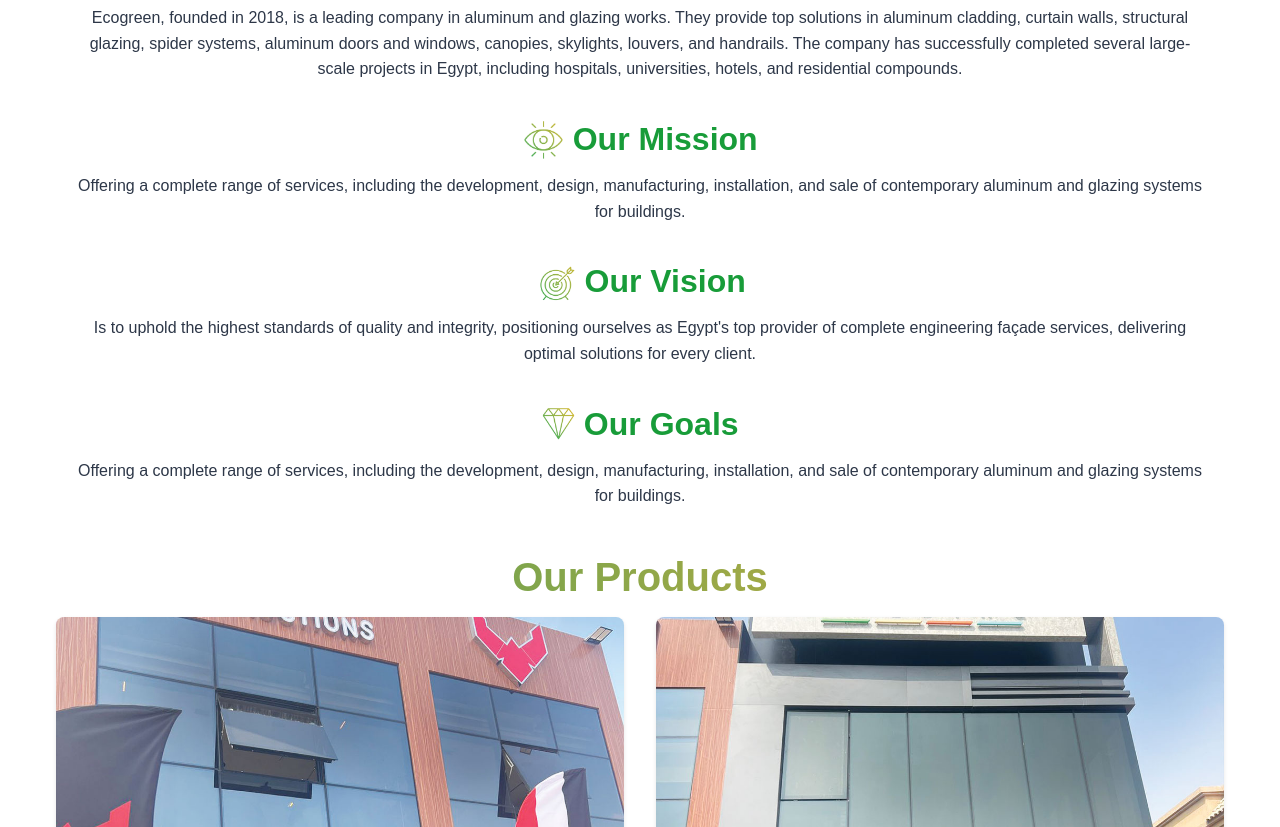
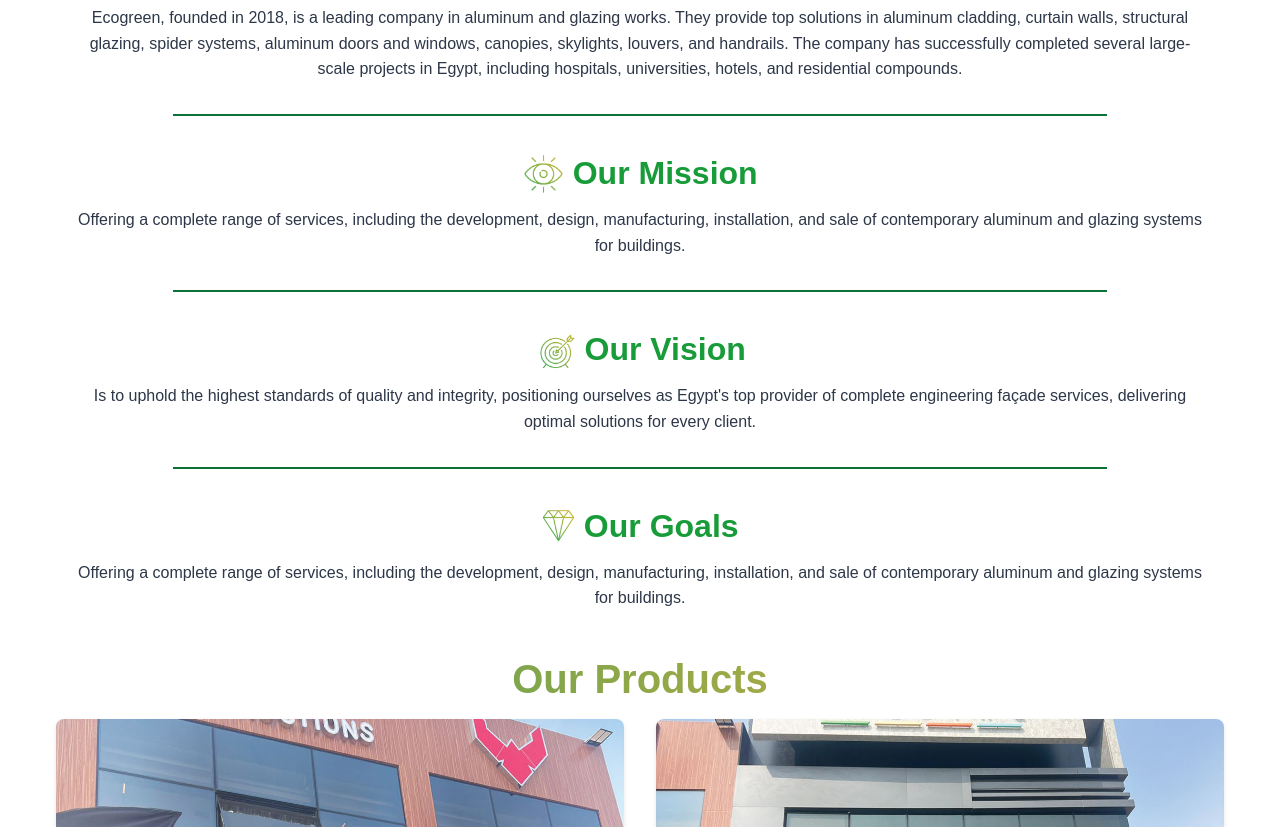
Before and after one commit to Muhammed-Hafez/EcoGreen, a plain HTML site: page index.html in a window 1280 px wide. Shown: the part 2487-3314 px from the top of the page. Drawn offline with nearby package versions, Linux system fonts and the light colour scheme; a web font is replaced by a local one.

Commit message:
first commit

```diff
--- a/css/sections.css
+++ b/css/sections.css
@@ -75,7 +75,24 @@
 }
 
 hr {
-  border: 1px solid #0b7336;
+  width: 80%; /* عرض الخط */
+  margin: 1rem auto; /* مساحة حول الخط */
+  border: 1px solid #0b7336; /* اللون والسمك */
+  transform-origin: center; /* نقطة الأصل للحركة */
+  opacity: 0; /* الخط غير مرئي افتراضيًا */
+  transform: scaleX(0); /* تصغير الخط افتراضيًا */
+  transition: opacity 0.5s ease-in-out, transform 0.5s ease-in-out;
+}
+
+/* الفئة المفعلة */
+hr.animate {
+  opacity: 1; /* إظهار الخط */
+  transform: scaleX(1); /* عرض الخط بالكامل */
+}
+
+hr.visible {
+  opacity: 1; /* إظهار الخط */
+  transform: scaleX(1); /* استعادة العرض الكامل */
 }
 
 .about-head img {
@@ -108,6 +125,18 @@
   opacity: 0; /* إخفاء النص */
   transform: translateX(50px); /* تحريك النص إلى اليمين */
   transition: opacity 2s ease-in-out, transform 2s ease-in-out;
+}
+
+.about-card::after {
+  content: "";
+  position: absolute;
+  height: 4px;
+  width: 0%;
+  background-color: rgb(24, 156, 57);
+  bottom: -1rem;
+  left: 50%;
+  transform: translateX(-50%);
+  transition: width 0.5s ease-in-out;
 }
 
 /* تفعيل التأثيرات عند ظهور العناصر */
--- a/index.html
+++ b/index.html
@@ -208,6 +208,7 @@
               compounds.
             </p>
           </div>
+          <hr />
           <div class="about-card">
             <div class="about-head">
               <img
@@ -222,6 +223,7 @@
               aluminum and glazing systems for buildings.
             </p>
           </div>
+          <hr />
           <div class="about-card">
             <div class="about-head">
               <img
@@ -237,6 +239,7 @@
               every client.
             </p>
           </div>
+          <hr />
           <div class="about-card">
             <div class="about-head">
               <img
--- a/js/main.js
+++ b/js/main.js
@@ -73,6 +73,26 @@
   });
 });
 
+document.addEventListener("DOMContentLoaded", () => {
+  const hrElements = document.querySelectorAll("hr");
+
+  const observer = new IntersectionObserver(
+    (entries) => {
+      entries.forEach((entry) => {
+        if (entry.isIntersecting) {
+          entry.target.classList.add("animate"); // إضافة الفئة
+          observer.unobserve(entry.target); // التوقف عن المراقبة بعد التفعيل
+        }
+      });
+    },
+    {
+      threshold: 0.5, // نسبة ظهور العنصر (50%)
+    }
+  );
+
+  hrElements.forEach((hr) => observer.observe(hr));
+});
+
 // Smooth scrolling for navigation links
 document.querySelectorAll('a[href^="#"]').forEach((anchor) => {
   anchor.addEventListener("click", function (e) {
```
